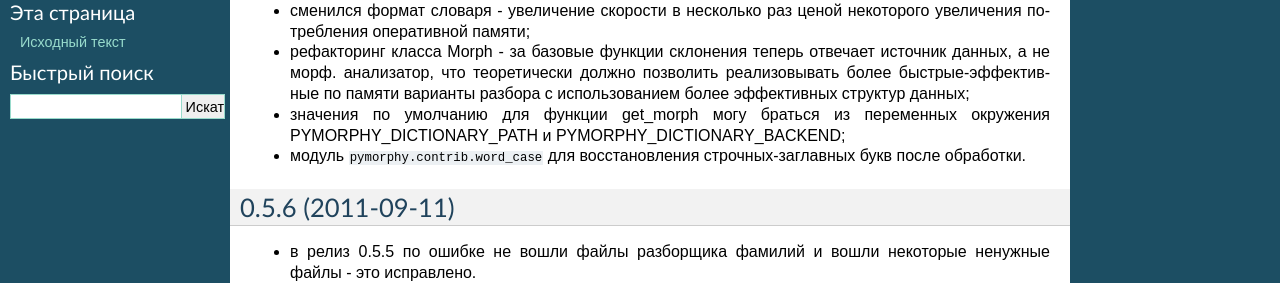
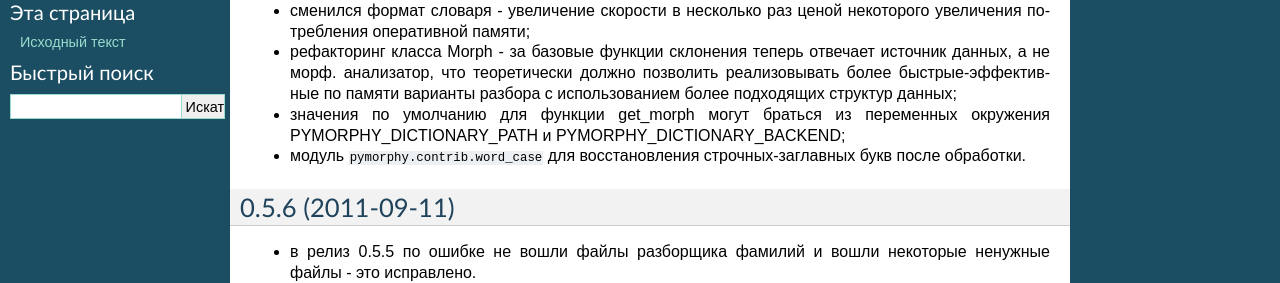
Before and after one commit to kmike/pymorphy, a Sphinx documentation site: the page built from docs/CHANGES.rst, in a window 1280 px wide and 900 px high. Shown: the part 393-676 px from the top of the window. Built offline with Sphinx 7.4.7, drawn with Linux system fonts in a browser that asks for light colours.

```diff
--- a/docs/CHANGES.rst
+++ b/docs/CHANGES.rst
@@ -26,8 +26,8 @@ TODO: выложить словари.
 * рефакторинг класса Morph - за базовые функции склонения теперь отвечает
   источник данных, а не морф. анализатор, что теоретически должно позволить
   реализовывать более быстрые-эффективные по памяти варианты разбора с
-  использованием более эффективных структур данных;
-* значения по умолчанию для функции get_morph могу браться из переменных
+  использованием более подходящих структур данных;
+* значения по умолчанию для функции get_morph могут браться из переменных
   окружения PYMORPHY_DICTIONARY_PATH и PYMORPHY_DICTIONARY_BACKEND;
 * модуль ``pymorphy.contrib.word_case`` для восстановления строчных-заглавных
   букв после обработки.
```
Also changed, not shown: docs/usage/contrib.rst (+5 -12 lines), 1 other file.
